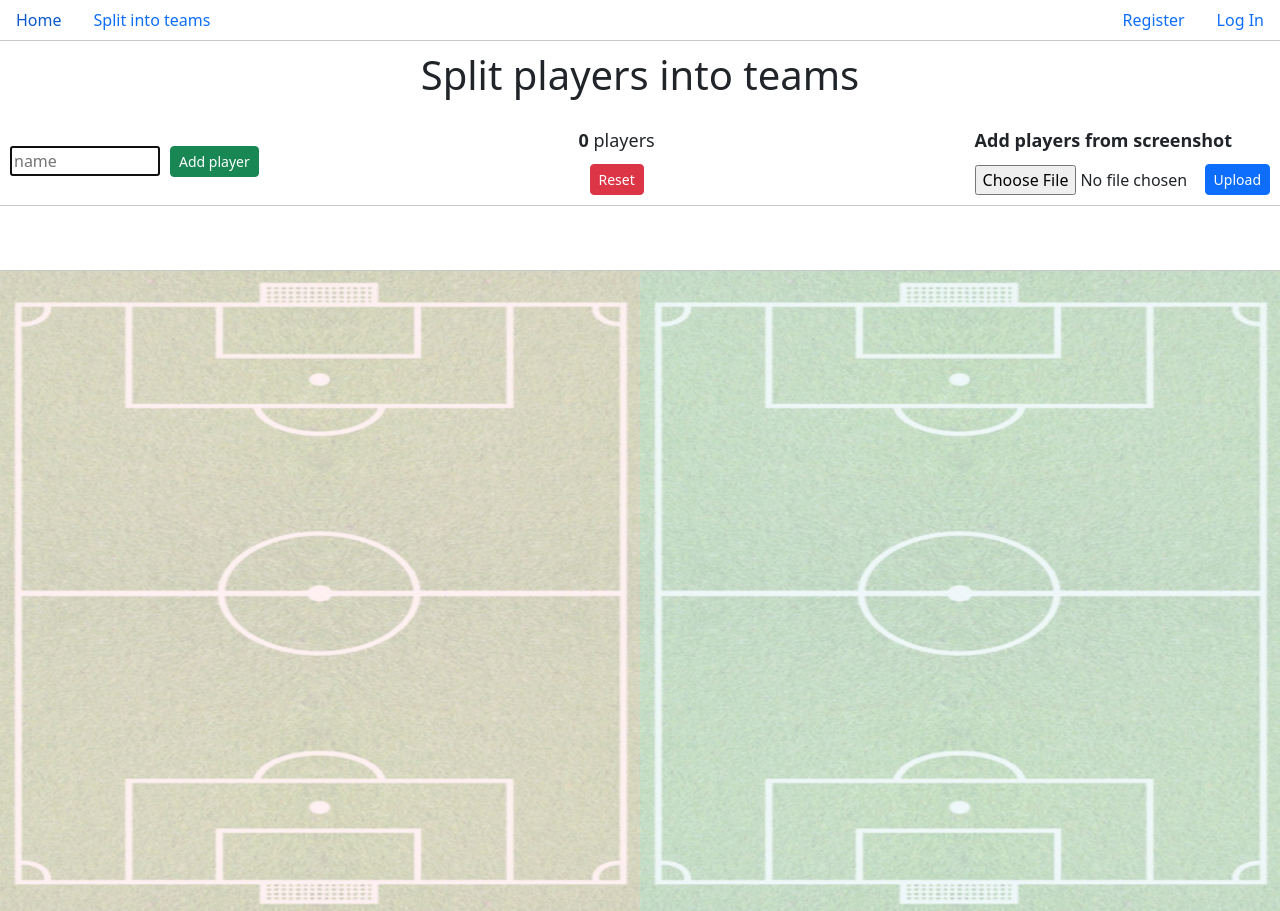
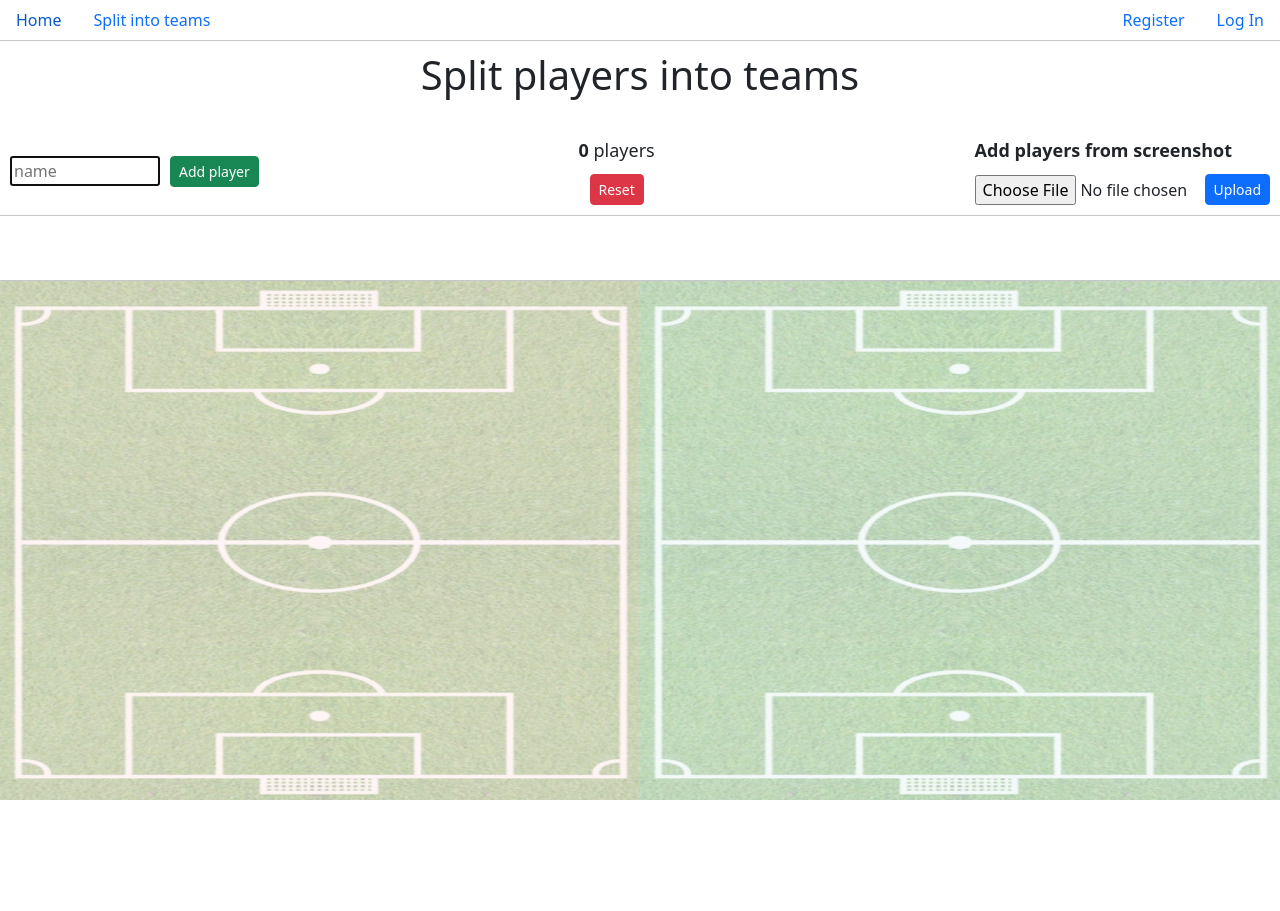
Before and after one commit to uclazyj/CS50W, a Django app: page /team_split in a window 1280 px wide. After the commit the page ends 800 px from the top, so only its background shows below. Run offline with Django 5.2, Linux system fonts and the light colour scheme; data that the repository does not hold is empty.

Commit message:
Let the tactic board fill the rest of the height of the browser window.

```diff
--- a/projects/capstone/soccer/static/soccer/styles.css
+++ b/projects/capstone/soccer/static/soccer/styles.css
@@ -1,4 +1,7 @@
 body {
+    display: flex;
+    flex-direction: column;
+    height: 100vh;
     margin: 0;
 }
 
@@ -115,6 +118,7 @@ hr {
     border-radius: 20px;
     background-color: lightgreen;
     cursor: pointer;
+    z-index: 1;
 }
 
 .teams-container, .draggable{
@@ -125,10 +129,10 @@ hr {
 }
 
 .teams-container {
+    flex: 1;
+    overflow: hidden;
     display: flex;
-    grid-template-columns: 1fr 1fr; /* Two equal columns */
-    width: 100%;
-    height: 80vh;
+    position: relative;
 }
 
 .team {
@@ -139,8 +143,6 @@ hr {
     opacity: 0.3;
     width: 100%;
     height: 100%;
-    z-index: -1;
-    position: relative;
     pointer-events: none;
 }
 
```
